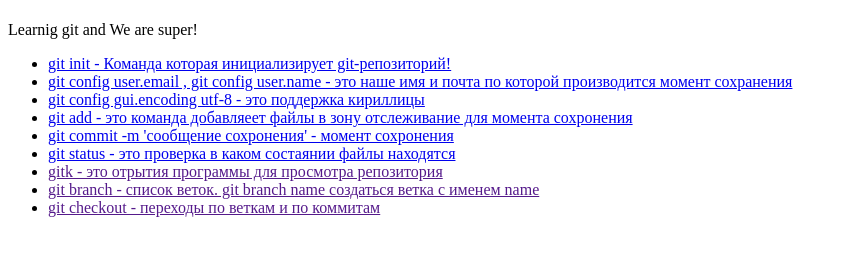
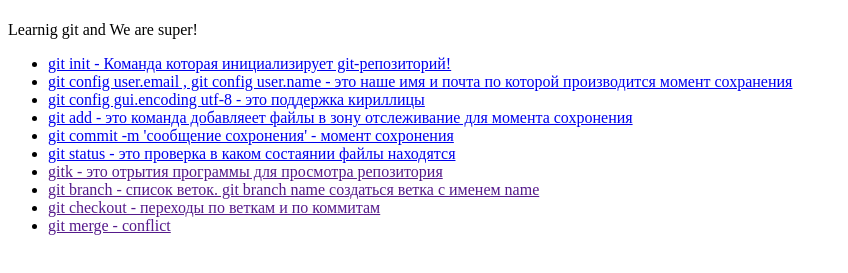
Before and after one commit to Danny-0225/gitlearning-1800, a plain HTML site: page index.html in a window 1280 px wide. Shown: the part 59-332 px from the top of the page, without its empty margins (0-848 px from the left). Drawn offline with Linux system fonts and the light colour scheme.

Commit message:
add git merge conflict

```diff
--- a/index.html
+++ b/index.html
@@ -19,6 +19,7 @@
         <li><a href="">gitk - это отрытия программы для просмотра репозитория</a></li>
         <li><a href="">git branch - список веток. git branch name cоздаться ветка с именем name</a></li>
         <li><a href="">git checkout - переходы по веткам и по коммитам </a></li>
+        <li><a href="">git merge - conflict</a></li>
     </ul>
 </body>
 </html>
```
